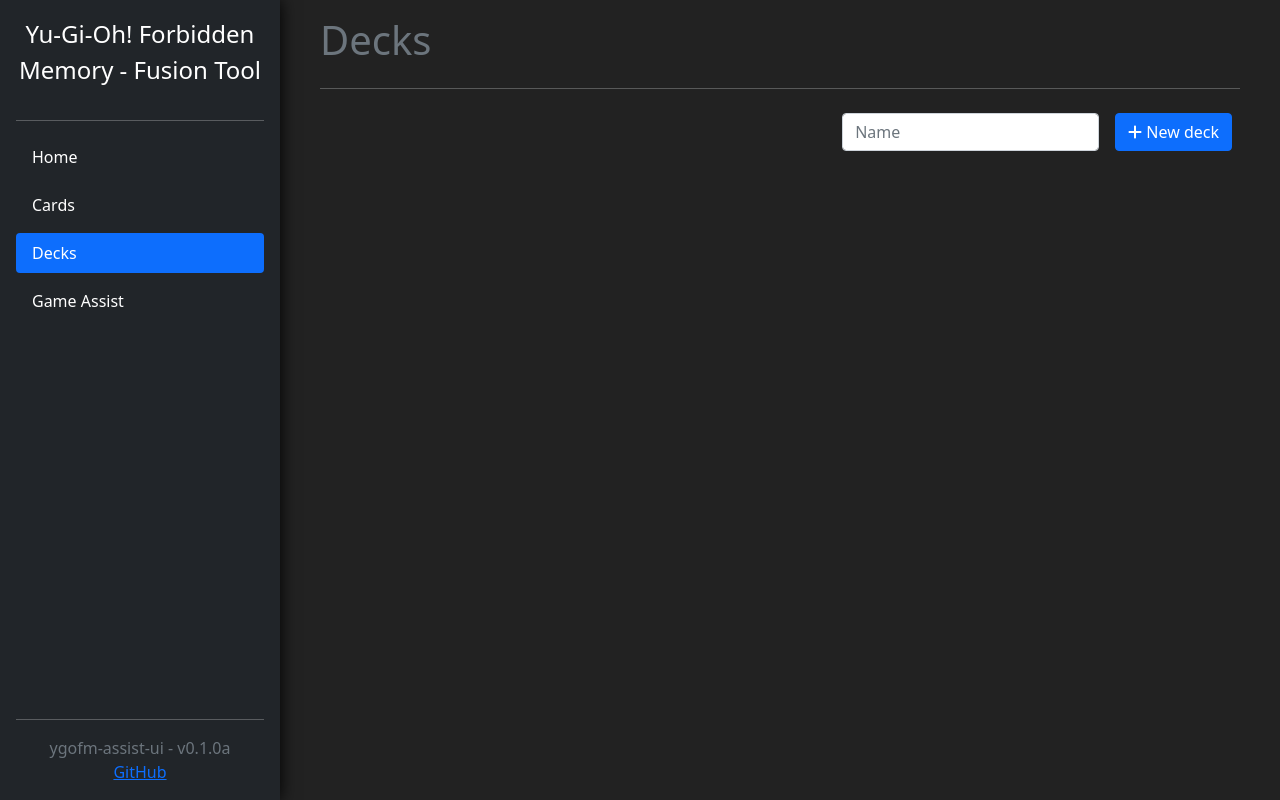
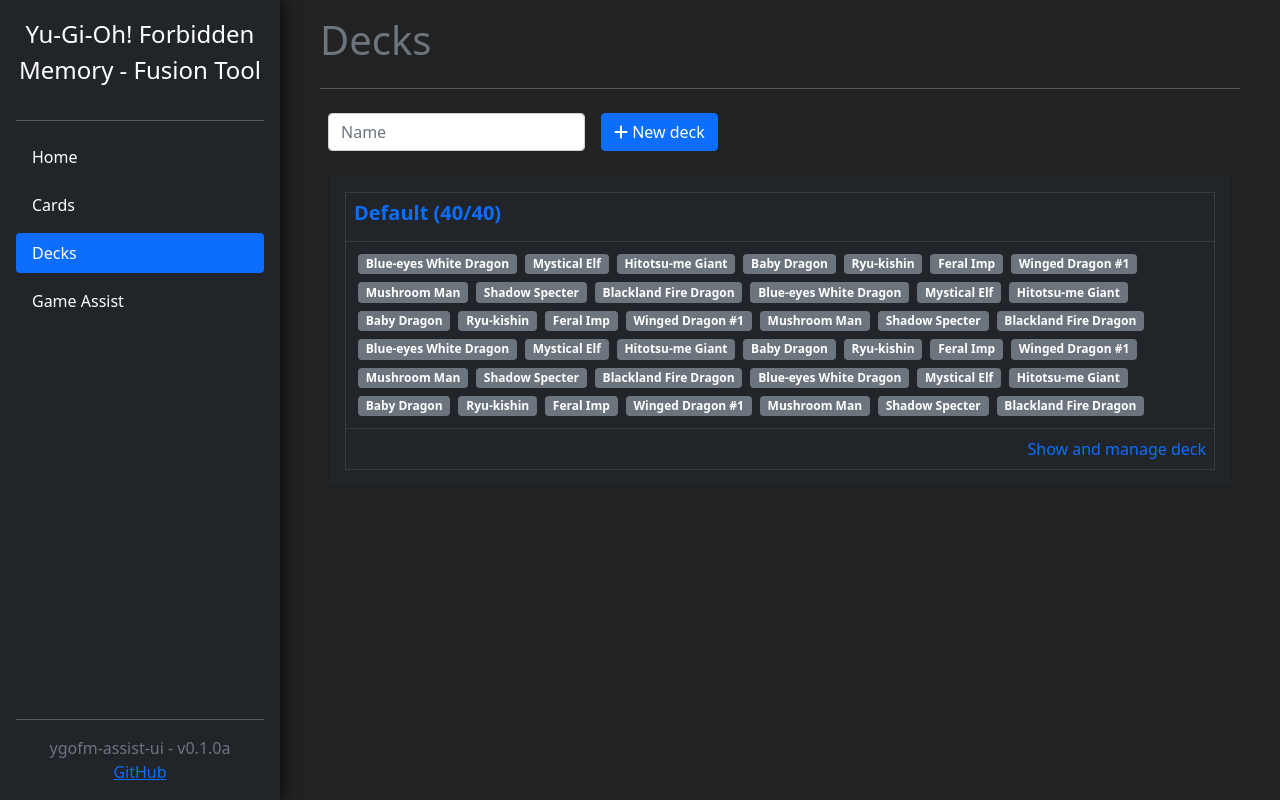
Before and after one commit to Eryux/ygofm-assist-ui, a Vue app: page /decks in a window 1280 px wide. Built offline with nearby package versions, Linux system fonts and the light colour scheme.

Commit message:
Deck view/remove and add/remove card to deck

```diff
--- a/src/router/index.js
+++ b/src/router/index.js
@@ -29,6 +29,12 @@
     },
 
     {
+      path: '/decks/:id',
+      name: 'deckDetails',
+      component: () => import('../views/deck/DetailsView.vue')
+    },
+
+    {
       path: '/game',
       name: 'game',
       component: () => import('../views/GameAssistView.vue')
--- a/src/views/deck/DecksView.vue
+++ b/src/views/deck/DecksView.vue
@@ -1,8 +1,8 @@
 <script setup>
     import { RouterLink } from 'vue-router'
     import { v4 as uuid } from 'uuid'
-    import Cookies from 'js-cookie'
     import { userdata, SaveUserdata } from '@/storage.js'
+    import { db } from '@/database.js'
 </script>
 
 <script>
@@ -10,19 +10,29 @@
         data() {
             return {
                 new_deck_name: '',
-                userdata
+                userdata,
+                db
             }
         },
         created()
         {
-            console.log(this.userdata);
-            if ('decks' in this.userdata.data == false) {
-                this.userdata.data["decks"] = [];
+            if ('decks' in this.userdata.data == false || this.userdata.data['decks'].length == 0) {
+                this.userdata.data["decks"] = [{
+                    'id': uuid(),
+                    'name': 'Default',
+                    'cards': ['1','2','3','4','5','6','7','8','9','10','1','2','3','4','5','6','7','8','9','10','1','2','3','4','5','6','7','8','9','10','1','2','3','4','5','6','7','8','9','10',]
+                }];
+                SaveUserdata('userdata');
             }
         },
         methods: {
             addDeck() {
                 if (this.new_deck_name.length == 0) return;
+
+                if (this.userdata.data['decks'].length > 24) {
+                    alert("Decks limit reached (25)");
+                    return;
+                }
 
                 let deck = {
                     'name': this.new_deck_name,
@@ -34,6 +44,10 @@
                 this.userdata.data['decks'].push(deck);
 
                 SaveUserdata('userdata');
+            },
+            getCardName(card_id) {
+                let card = db.data["cards"].filter(x => x.id == card_id)[0];
+                return card["name"];
             }
         }
     }
@@ -48,7 +62,7 @@
 
     <hr />
 
-    <div class="d-flex flex-column flex-md-row justify-content-end">
+    <div class="d-flex flex-column flex-md-row mb-2">
         <div class="m-2">
             <input type="text" class="form-control form-control" name="deck_name" v-model="new_deck_name" placeholder="Name" />
         </div>
@@ -58,14 +72,29 @@
     </div>
 
     <div class="row">
-        <div class="col-12 col-sm-6 col-md-4" v-for="deck in userdata.data.decks">
+        <div class="col-12 col-12" v-for="deck in userdata.data.decks">
             <div class="card bg-dark m-2">
                 <div class="card-body">
-                    <h5 class="card-title fw-bold"><a href="#" class="text-decoration-none">{{ deck.name }} ({{ deck.cards.length }}/40)</a></h5>
-                    <p class="text-muted"><small>{{ deck.id }}</small></p>
-                    <p class="text-end">
-                        <a href="#" class="text-decoration-none">Manage</a>
-                    </p>
+                    <table class="table table-dark table-bordered mb-0">
+                        <tbody>
+                            <tr>
+                                <td>
+                                    <h5 class="card-title fw-bold"><RouterLink :to="{ name: 'deckDetails', params: { id: deck.id }}" class="text-decoration-none" aria-current="page">{{ deck.name }} ({{ deck.cards.length }}/40)</RouterLink></h5>
+                                </td>
+                            </tr>
+                            <tr>
+                                <td v-if="deck.cards.length == 0" class="text-muted text-center">There is no card in this deck.<br /> Click on <b>"Show and manage deck"</b> to add card(s).</td>
+                                <td v-else><span class="badge bg-secondary m-1" v-for="card in deck.cards">{{ getCardName(card) }}</span></td>
+                            </tr>
+                            <tr>
+                                <td class="text-end">
+                                    <RouterLink :to="{ name: 'deckDetails', params: { id: deck.id }}" class="text-decoration-none" aria-current="page">
+                                        Show and manage deck
+                                    </RouterLink>
+                                </td>
+                            </tr>
+                        </tbody>
+                    </table>
                 </div>
             </div>
         </div>
--- a/src/views/deck/DetailsView.vue
+++ b/src/views/deck/DetailsView.vue
@@ -0,0 +1,153 @@
+<script setup>
+    import { RouterLink } from 'vue-router'
+    import CardItemComponent from '@/components/CardItemComponent.vue'
+    import { userdata, SaveUserdata } from '@/storage.js'
+    import { db } from '@/database.js'
+    import { Modal } from 'bootstrap';
+</script>
+
+<script>
+    export default {
+        data() {
+            return {
+                userdata,
+                deck: null,
+                new_card_number: "",
+                delete_confirm_modal: null,
+                db
+            }
+        },
+        created()
+        {
+            if ('decks' in this.userdata.data == false) {
+                this.userdata.data["decks"] = [];
+            }
+
+            this.$watch(
+                () => this.$route.params,
+                () => {
+                    let search = this.userdata.data["decks"].filter(x => x["id"] == this.$route.params.id);
+                    if (search.length > 0)
+                        this.deck = search[0];
+                    window.scrollTo(0, 0);
+                },
+                { immediate: true }
+            );
+        },
+        methods: {
+            addCard() {
+                if (this.new_card_number.length == 0) return;
+
+                if (this.deck["cards"].length == 40)
+                {
+                    alert("Card limit reached (40).");
+                    return;
+                }
+
+                let card = this.db.data["cards"].filter(x => x["id"] == this.new_card_number)[0];
+
+                if (card === undefined)
+                {
+                    alert("Card not found.\nPlease enter a valid card number.");
+                    this.new_card_number = "";
+                    return;
+                }
+
+                this.deck["cards"].push(card.id);
+                this.new_card_number = "";
+
+                SaveUserdata('userdata');
+            },
+            deleteCurrentDeckConfirm() {
+                if (this.delete_confirm_modal == null) {
+                    this.delete_confirm_modal = new Modal("#deleteConfirmModal", {});
+                } this.delete_confirm_modal.show();
+            },
+            deleteCurrentDeck() {
+                if (this.delete_confirm_modal != null) {
+                    this.delete_confirm_modal.hide();
+                }
+
+                let index = this.userdata.data["decks"].indexOf(this.deck);
+                if (index > -1)
+                {
+                    this.userdata.data["decks"].splice(index, 1);
+                    SaveUserdata('userdata');
+                    this.$router.push('/decks')
+                }
+            },
+            deleteCard(card_index) {
+                this.deck["cards"].splice(card_index, 1);
+                SaveUserdata('userdata');
+            }
+        }
+    }
+</script>
+
+<template>
+    <h1 class="text-light">
+        <ol class="breadcrumb">
+            <li class="breadcrumb-item">
+                <RouterLink to="/decks" class="text-white text-decoration-none" aria-current="page">
+                    Decks
+                </RouterLink>
+            </li>
+            <li class="breadcrumb-item active" v-if="deck != null">{{ deck.name }} ({{ deck.cards.length }}/40)</li>
+        </ol>
+    </h1>
+
+    <hr />
+
+    <p class="lead text-center" v-if="deck == null">Deck not found</p>
+    <template v-else>
+        <div class="d-flex flex-column flex-md-row justify-content-end">
+            <div class="m-2">
+                <button class="btn btn-primary"><i class="fas fa-layer-group"></i> Show fusion(s)</button>
+            </div>
+            <div class="m-2">
+                <button class="btn btn-danger" :onclick="deleteCurrentDeckConfirm"><i class="fas fa-trash"></i> Delete deck</button>
+            </div>
+        </div>
+
+        <div class="d-flex flex-column flex-md-row mb-2">
+            <div class="m-2">
+                <input type="text" class="form-control form-control" name="card_number" v-model="new_card_number" placeholder="Card number" />
+            </div>
+            <div class="m-2">
+                <button class="btn btn-primary" :onclick="addCard"><i class="fas fa-plus"></i> Add card</button>
+            </div>
+        </div>
+
+        <p v-if="deck.cards.length == 0" class="lead text-center">No card in deck</p>
+        <template v-else>
+            <table class="table table-borderless">
+                <tbody>
+                    <tr v-for="(card, index) in deck.cards" :key="card">
+                        <td><CardItemComponent :cardid="card" /></td>
+                        <td><button class="btn btn-danger" v-on:click="deleteCard(index)" style="margin-top: 2px;"><i class="fas fa-trash"></i></button></td>
+                    </tr>
+                </tbody>
+            </table>
+        </template>
+    </template>
+
+    <div class="modal fade  text-dark" id="deleteConfirmModal" tabindex="-1" role="dialog" aria-hidden="true">
+        <div class="modal-dialog" role="document">
+            <div class="modal-content">
+                <div class="modal-header">
+                    <h5 class="modal-title">Are you sure?</h5>
+                    <button type="button" class="btn close" data-bs-dismiss="modal" aria-label="Close">
+                        <span aria-hidden="true"><i class="fas fa-times"></i></span>
+                    </button>
+                </div>
+                <div class="modal-body">
+                    <p class="lead text-center">This will delete the entire deck and it can not be undo.</p>
+                </div>
+                <div class="modal-footer">
+                    <button type="button" class="btn btn-secondary" data-bs-dismiss="modal">Cancel</button>
+                    <button type="button" class="btn btn-danger" :onclick="deleteCurrentDeck">Confirm</button>
+                </div>
+            </div>
+        </div>
+    </div>
+</template>
--- a/vite.config.js
+++ b/vite.config.js
@@ -1,3 +1,5 @@
+const path = require('path');
+
 import {
   fileURLToPath,
   URL
@@ -12,9 +14,10 @@
 export default defineConfig({
   plugins: [vue()],
   resolve: {
+    root: path.resolve(__dirname, 'src'),
     alias: {
-      '@': fileURLToPath(new URL('./src',
-        import.meta.url))
+      '@': fileURLToPath(new URL('./src', import.meta.url)),
+      '~bootstrap': path.resolve(__dirname, 'node_modules/bootstrap'),
     }
   },
   css: {
```
